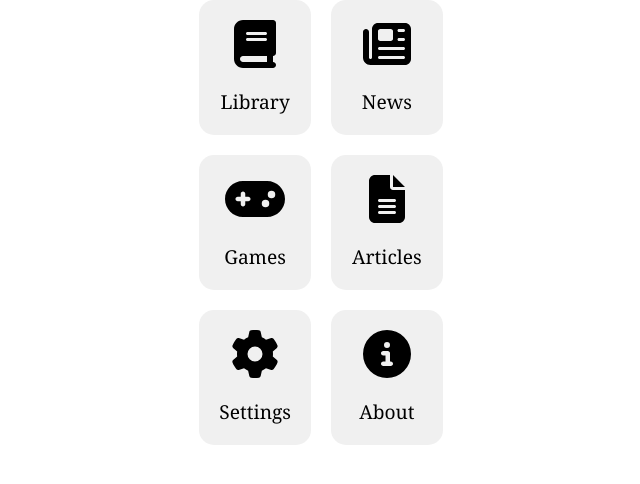
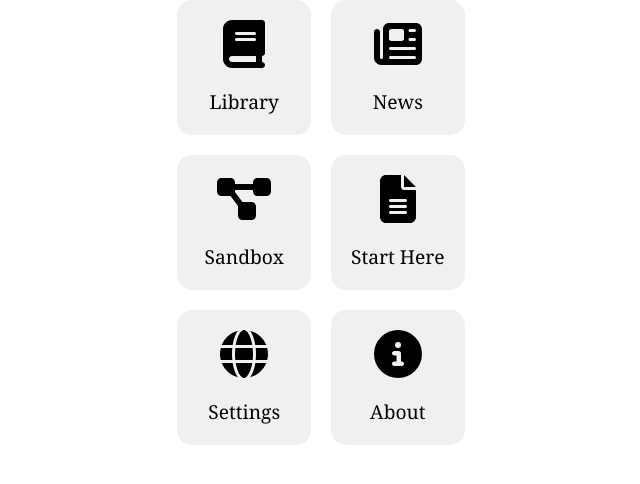
Before and after one commit to codectified/mindroots, a React (Create React App) app: page /mindroots in a window 1280 px wide. Shown: the top 484 px of the page, without its empty margins (319-959 px from the left). Built offline with nearby package versions, Linux system fonts and the light colour scheme; no server answers.

Commit message:
menu tweaks

```diff
--- a/src/components/MainMenu.js
+++ b/src/components/MainMenu.js
@@ -1,7 +1,7 @@
 import React from 'react';
 import { useNavigate } from 'react-router-dom';
 import { FontAwesomeIcon } from '@fortawesome/react-fontawesome';
-import { faBook, faCog, faInfoCircle, faNewspaper, faFileAlt, faGamepad } from '@fortawesome/free-solid-svg-icons';
+import { faBook, faGlobe, faInfoCircle, faNewspaper, faFileAlt, faProjectDiagram } from '@fortawesome/free-solid-svg-icons';
 import '../App.css'; // Make sure this points to your CSS file
 
 const MainMenu = () => {
@@ -23,16 +23,16 @@ const MainMenu = () => {
           <span>News</span>
         </div>
 
-        <div className="icon-item" onClick={() => handleNavigation('/games')}>
-          <FontAwesomeIcon icon={faGamepad} className="icon" />
-          <span>Games</span>
+        <div className="icon-item" onClick={() => handleNavigation('/sandbox')}>
+          <FontAwesomeIcon icon={faProjectDiagram} className="icon" />
+          <span>Sandbox</span>
         </div>
-        <div className="icon-item" onClick={() => handleNavigation('/articles')}>
+        <div className="icon-item" onClick={() => handleNavigation('/introduction')}>
           <FontAwesomeIcon icon={faFileAlt} className="icon" />
-          <span>Articles</span>
+          <span>Start Here</span>
         </div>
         <div className="icon-item settings-item" onClick={() => handleNavigation('/settings')}>
-          <FontAwesomeIcon icon={faCog} className="icon" />
+          <FontAwesomeIcon icon={faGlobe} className="icon" />
           <span>Settings</span>
         </div>
         <div className="icon-item about-item" onClick={() => handleNavigation('/about')}>
```
